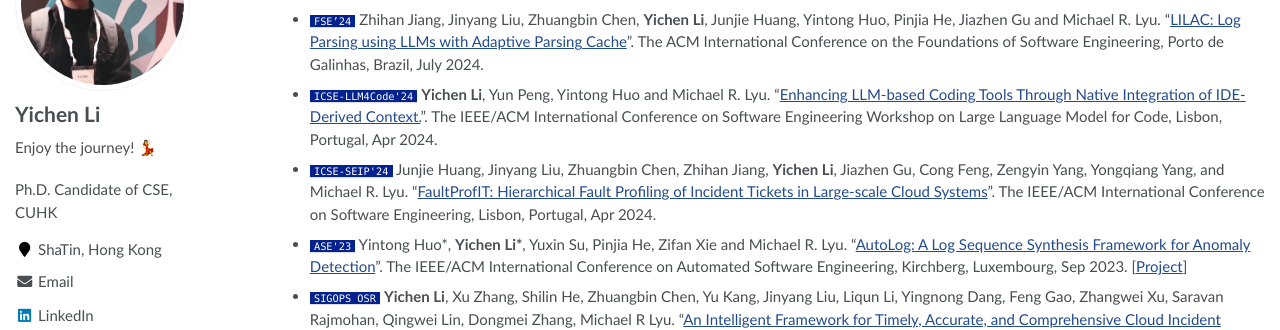
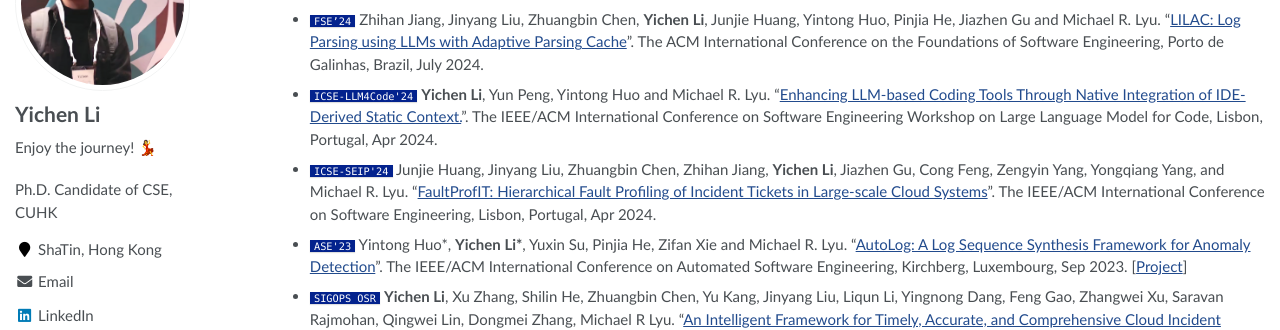
Before and after one commit to YichenLi00/YichenLi00.github.io, a Jekyll site: the page built from _pages/about.md, in a window 1280 px wide and 900 px high, scrolled down 322 px. Shown: the part 175-505 px from the top of the window. Built offline with Jekyll 4.4.1, drawn with Linux system fonts in a browser that asks for light colours; a script that is not in the unit is left out.

Commit message:
Update pub.md

```diff
--- a/_pages/includes/pub.md
+++ b/_pages/includes/pub.md
@@ -1,7 +1,7 @@
 # 📝 Selected Publications
 - `FSE‘24` **Yichen Li**, Yintong Huo, Renyi Zhong, Zhihan Jiang, Jinyang Liu, Junjie Huang, Jiazhen Gu and Michael R. Lyu. "[Go Static: Contextualized Logging Statement Generation](todo)". The ACM International Conference on the Foundations of Software Engineering, Porto de Galinhas, Brazil, July 2024.
 - `FSE’24` Zhihan Jiang, Jinyang Liu, Zhuangbin Chen, **Yichen Li**, Junjie Huang, Yintong Huo, Pinjia He, Jiazhen Gu and Michael R. Lyu. "[LILAC: Log Parsing using LLMs with Adaptive Parsing Cache](todo)". The ACM International Conference on the Foundations of Software Engineering, Porto de Galinhas, Brazil, July 2024.
-- `ICSE-LLM4Code'24` **Yichen Li**, Yun Peng, Yintong Huo and Michael R. Lyu. "[Enhancing LLM-based Coding Tools Through Native Integration of IDE-Derived Context.](todo)". The IEEE/ACM International Conference on Software Engineering Workshop on Large Language Model for Code, Lisbon, Portugal, Apr 2024.
+- `ICSE-LLM4Code'24` **Yichen Li**, Yun Peng, Yintong Huo and Michael R. Lyu. "[Enhancing LLM-based Coding Tools Through Native Integration of IDE-Derived Static Context.](todo)". The IEEE/ACM International Conference on Software Engineering Workshop on Large Language Model for Code, Lisbon, Portugal, Apr 2024.
 - `ICSE-SEIP'24` Junjie Huang, Jinyang Liu, Zhuangbin Chen, Zhihan Jiang, **Yichen Li**, Jiazhen Gu, Cong Feng, Zengyin Yang, Yongqiang Yang, and Michael R. Lyu. "[FaultProfIT: Hierarchical Fault Profiling of Incident Tickets in Large-scale Cloud Systems](todo)". The IEEE/ACM International Conference on Software Engineering, Lisbon, Portugal, Apr 2024.
 - `ASE'23` Yintong Huo\*, **Yichen Li\***, Yuxin Su, Pinjia He, Zifan Xie and Michael R. Lyu. "[AutoLog: A Log Sequence Synthesis Framework for Anomaly Detection](https://arxiv.org/abs/2308.09324)". The IEEE/ACM International Conference on Automated Software Engineering, Kirchberg, Luxembourg, Sep 2023. [[Project](https://github.com/logpai/AutoLog)]
 - `SIGOPS OSR` **Yichen Li**, Xu Zhang, Shilin He, Zhuangbin Chen, Yu Kang, Jinyang Liu, Liqun Li, Yingnong Dang, Feng Gao, Zhangwei Xu, Saravan Rajmohan, Qingwei Lin, Dongmei Zhang, Michael R Lyu. "[An Intelligent Framework for Timely, Accurate, and Comprehensive Cloud Incident Detection](https://zbchern.github.io/papers/sigops22.pdf)". ACM SIGOPS Operating Systems Review.
```
